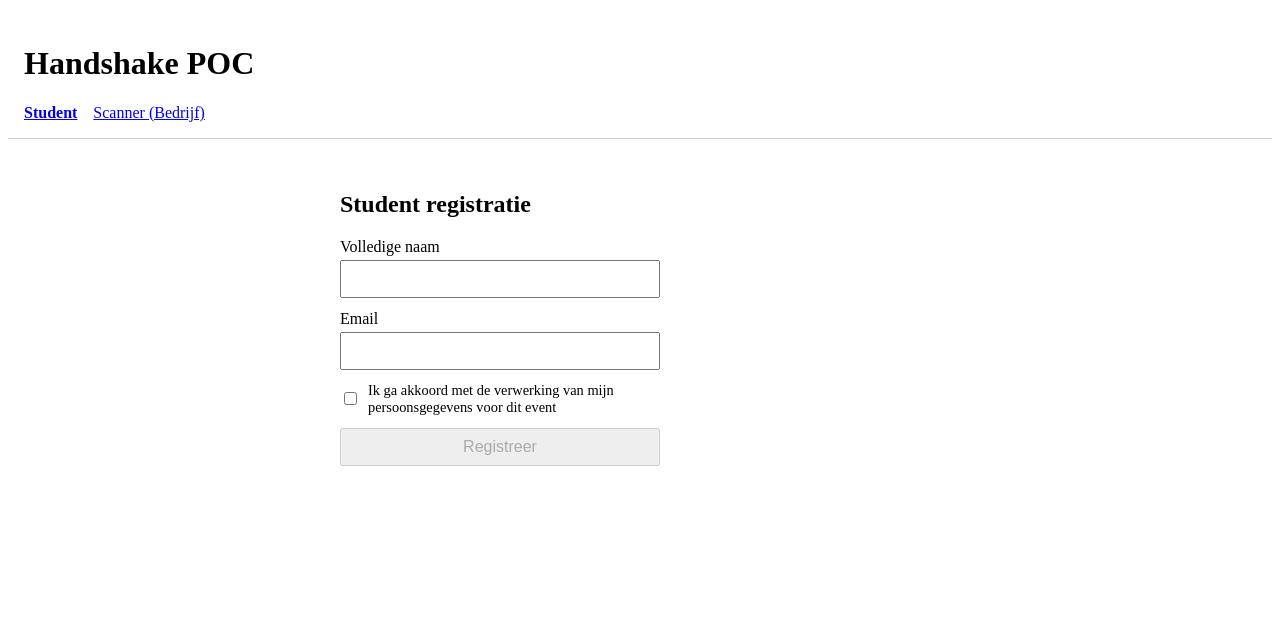
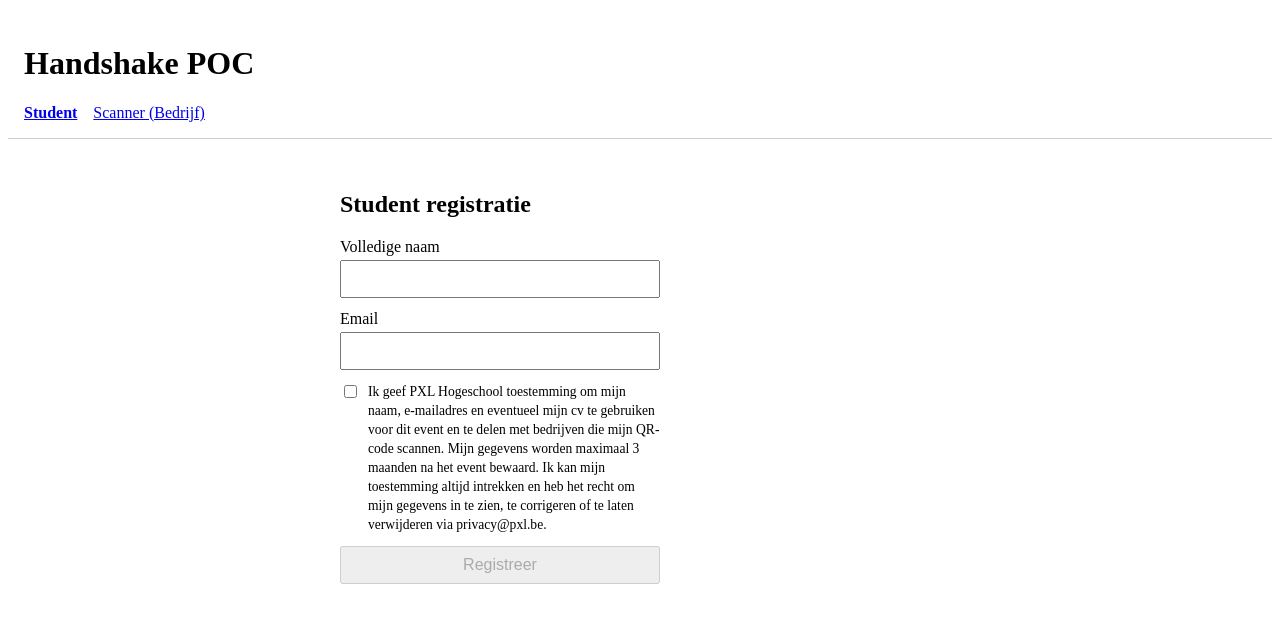
Before and after one commit to alessiovep/research-prooject-Team1, a Vue app in the folder frontend/handshake-app/: page /student in a window 1280 px wide. Shown: the top 622 px of the page. Built offline with nearby package versions, Linux system fonts and the light colour scheme; no server answers.

Commit message:
feat(frontend): update consent checkbox text and styling for clarity and compliance

```diff
--- a/frontend/handshake-app/src/views/StudentView.vue
+++ b/frontend/handshake-app/src/views/StudentView.vue
@@ -89,7 +89,14 @@ onUnmounted(stopAutoRefresh)
     </label>
         <label class="consent-label">
       <input type="checkbox" v-model="consentGiven" />
-      Ik ga akkoord met de verwerking van mijn persoonsgegevens voor dit event
+      <span>
+        Ik geef PXL Hogeschool toestemming om mijn naam, e-mailadres en eventueel
+        mijn cv te gebruiken voor dit event en te delen met bedrijven die mijn
+        QR-code scannen. Mijn gegevens worden maximaal 3 maanden na het event
+        bewaard. Ik kan mijn toestemming altijd intrekken en heb het recht om
+        mijn gegevens in te zien, te corrigeren of te laten verwijderen via
+        privacy@pxl.be.
+      </span>
     </label>
     <button type="submit" :disabled="loading || !consentGiven">
       {{ loading ? 'Bezig…' : 'Registreer' }}
@@ -153,9 +160,15 @@ button {
 }
 .consent-label {
   flex-direction: row;
-  align-items: center;
+  align-items: flex-start;
   gap: 0.5rem;
-  font-size: 0.9rem;
+  font-size: 0.85rem;
+  line-height: 1.4;
+  max-width: 320px;
+}
+.consent-label input[type="checkbox"] {
+  margin-top: 0.2rem;
+  flex-shrink: 0;
 }
 
 </style>
```
